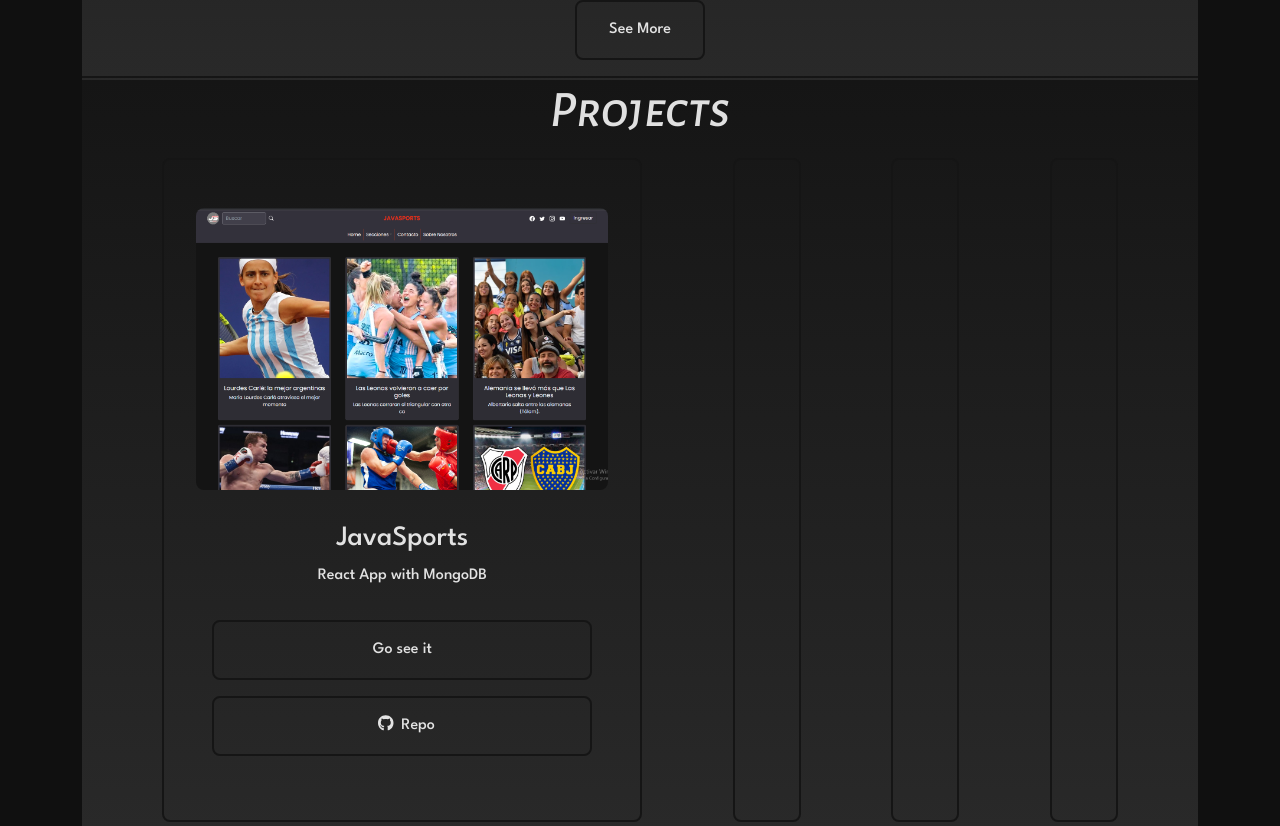
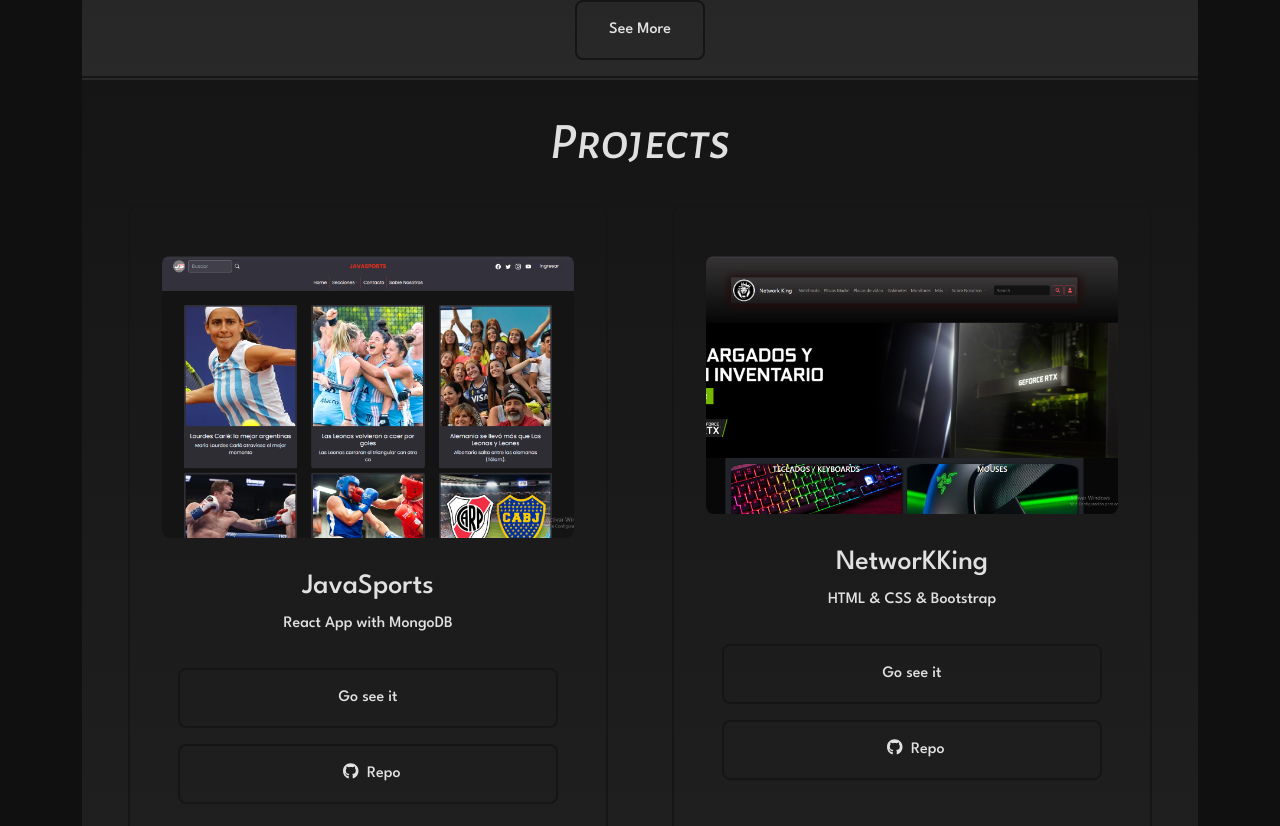
Before and after one commit to AESALVA/Portfolio, a React (Vite) app: page / in a window 1280 px wide. Shown: the part 1414-2240 px from the top of the page. Built offline with nearby package versions, Linux system fonts and the light colour scheme; a web font is replaced by a local one.

Commit message:
features

```diff
--- a/src/components/AboutMe.jsx
+++ b/src/components/AboutMe.jsx
@@ -10,7 +10,7 @@
   const ShowMore = ()=>{
     if (seeMore==='See More') {
       setMoreText('MoreText');
-      setSeeMore('See less');
+      setSeeMore('See Less');
     } else {
       setMoreText('d-none');
       setSeeMore('See More');
--- a/src/components/Projects.jsx
+++ b/src/components/Projects.jsx
@@ -11,10 +11,42 @@
   return (
     <Container className="ContainerProjets">
       <h2>Projects</h2>
-      <Row className="md-2 p-2">
+      <Row className="md-2 py-4">
         <CardGroup className="CardProjects">
           <div className="Card">
-            <img src="src\assets\projects1.png" alt=""></img>
+            <img src="src\assets\projects1.png" alt="projectOne"></img>
+            <div className="CardBody">
+              <div className="CardText">
+                <h3>JavaSports</h3>
+                <p>React App with MongoDB</p>
+              </div>
+              <div className="CardButtons">
+                <Nav.Link href="">Go see it</Nav.Link>
+                <Nav.Link href="">
+                  <FontAwesomeIcon className="mx-2" icon={faGithub} />
+                  Repo
+                </Nav.Link>
+              </div>
+            </div>
+          </div>
+          <div className="Card">
+          <img src="src\assets\projects22.png" alt="projectTwo"></img>
+            <div className="CardBody">
+              <div className="CardText">
+                <h3>NetworKKing</h3>
+                <p>HTML & CSS & Bootstrap</p>
+              </div>
+              <div className="CardButtons">
+                <Nav.Link href="">Go see it</Nav.Link>
+                <Nav.Link href="">
+                  <FontAwesomeIcon className="mx-2" icon={faGithub} />
+                  Repo
+                </Nav.Link>
+              </div>
+            </div>
+          </div>
+          <div className="Card">
+          <img src="src\assets\projects1.png" alt=""></img>
             <div className="CardBody">
               <div className="CardText">
                 <h3>JavaSports</h3>
@@ -30,8 +62,6 @@
             </div>
           </div>
           <div className="Card"></div>
-          <div className="Card"></div>
-          <div className="Card"></div>
         </CardGroup>
       </Row>
     </Container>
--- a/src/styles/projects.css
+++ b/src/styles/projects.css
@@ -6,6 +6,7 @@
     rgba(41, 41, 41, 1)
   );
   text-align: center;
+  padding: 2rem;
 }
 .CardProjects {
   gap: 2rem;
```
Also changed, not shown: src/assets/projects22.png (added).
